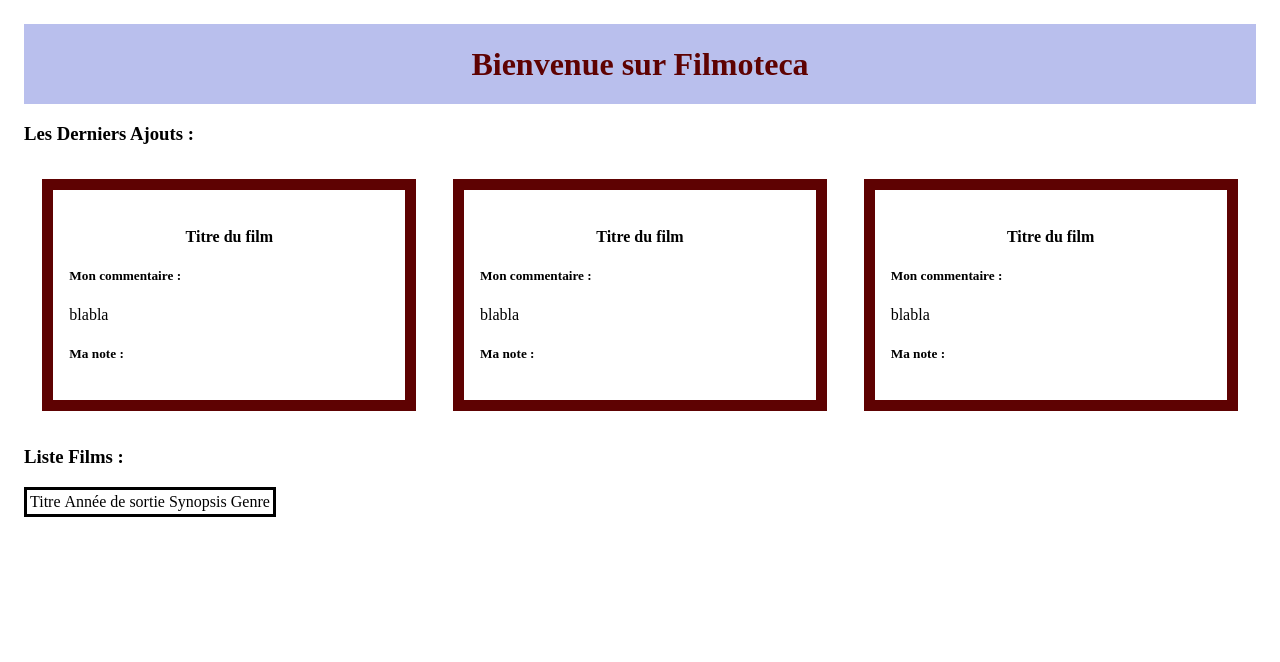
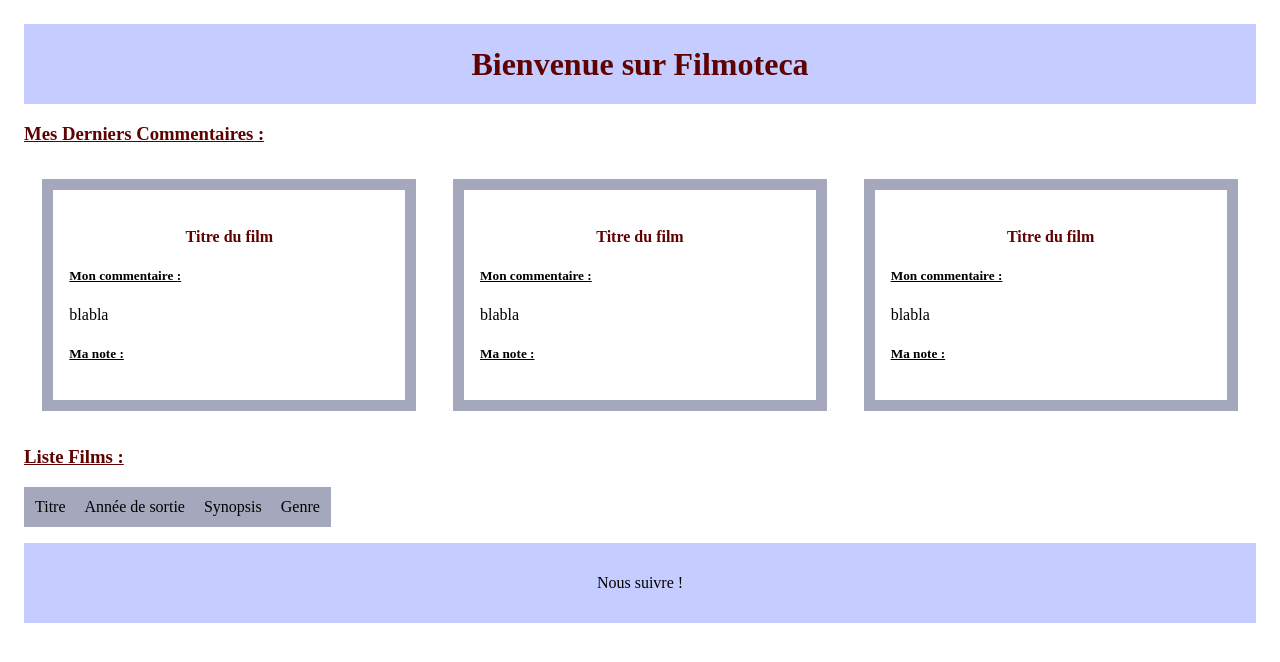
Before and after one commit to Louli29/Filmoteca, a PHP site: page /Home.php in a window 1280 px wide. Shown: the top 662 px of the page. Run offline with PHP 8.4, Linux system fonts and the light colour scheme; data that the repository does not hold is empty.

Commit message:
amélioration htmml et css

```diff
--- a/Home.css
+++ b/Home.css
@@ -2,19 +2,43 @@ header{
     text-align: center;
     align-content: center;
     color: rgb(94, 2, 2);
-    background-color: rgb(185, 191, 237);
+    background-color: rgb(197, 204, 255);
     height: 5em;
 }
 
-.footer{
+body{
+    padding : 1em
+}
+
+footer{
+    background-color: rgb(197, 204, 255);
     height: 5em;
-    background-color: rgb(185, 191, 237);
+    align-content: center;
+    text-align: center;
+    margin-top :1em;
 }
+
+h4{
+    text-align:center;
+    color:rgb(94, 2, 2);
+}
+
+h3{
+    color:rgb(94, 2, 2);
+    text-decoration: underline;
+}
+
+h5{
+    text-decoration: underline;
+}
+
+
 
 .mesFichesFilm{
     display: flex;
     flex-wrap: wrap;
     justify-content: space-around;
+
 
 }
 
@@ -23,19 +47,22 @@ article{
     padding :1em;
     border:solid;
     border-width: 0.7em;
-    border-color: rgb(94, 2, 2) ;
+    border-color: rgb(165, 168, 189);
     width: 20em;
 
 }
 
 table{
-    border:solid;
+    border-collapse:collapse;
 }
 
-h4{
-    text-align:center;
+thead{
+    background-color: rgb(165, 168, 189);
 }
 
-body{
-    padding : 1em
+td{
+    border: solid;
+    border-color:rgb(165, 168, 189) ;
+    border-collapse: collapse;
+    padding:0.5em;
 }
--- a/Home.php
+++ b/Home.php
@@ -31,9 +31,10 @@ $resultatReq=$conn->query($req);
         <h1> Bienvenue sur Filmoteca </h1>
     </header>
 
+
     <main>
 
-        <h3>Les Derniers Ajouts : </h3>
+        <h3>Mes Derniers Commentaires : </h3>
 
         <div class="mesFichesFilm">
             <?php
@@ -53,7 +54,7 @@ $resultatReq=$conn->query($req);
         <h3>Liste Films : </h3>
         <table>
             <thead><tr>
-                <td>Titre</td>
+                <td>  Titre  </td>
                 <td >Année de sortie </td>
                 <td>Synopsis </td>
                 <td >Genre </td>
@@ -66,7 +67,7 @@ $resultatReq=$conn->query($req);
 
             ?>
                 <tr>
-                <td><?php echo $row["title"]?></td>
+                <td><b><?php echo $row["title"]?></b></td>
                 <td > <?php echo $row["year"]?></td>
                 <td><?php echo $row["synopsis"]?></td>
                 <td ><?php echo $row["genre"]?></td>
@@ -81,7 +82,9 @@ $resultatReq=$conn->query($req);
 
     </main>
 
-    <footer class="fPage"> </footer>
+    <footer>
+        <p>Nous suivre !</p>
+    </footer>
 
 </body>
 
```
